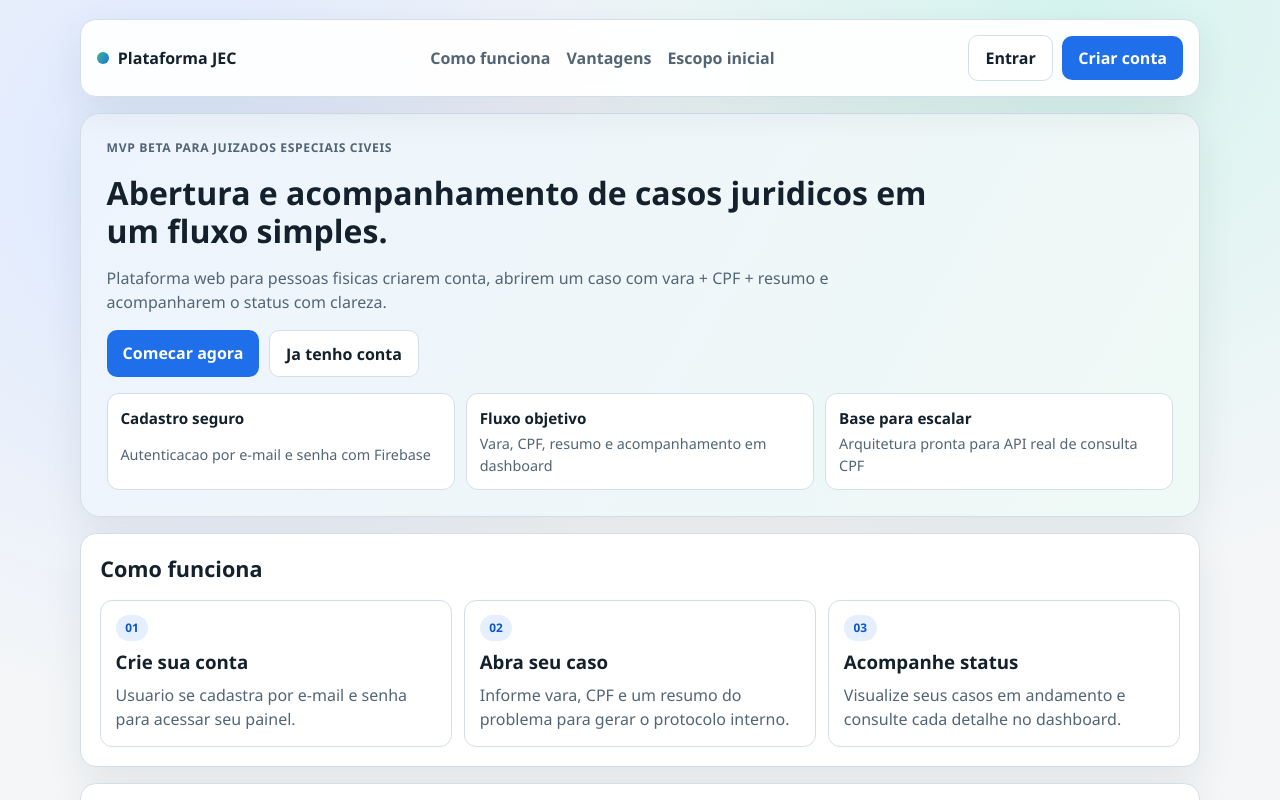
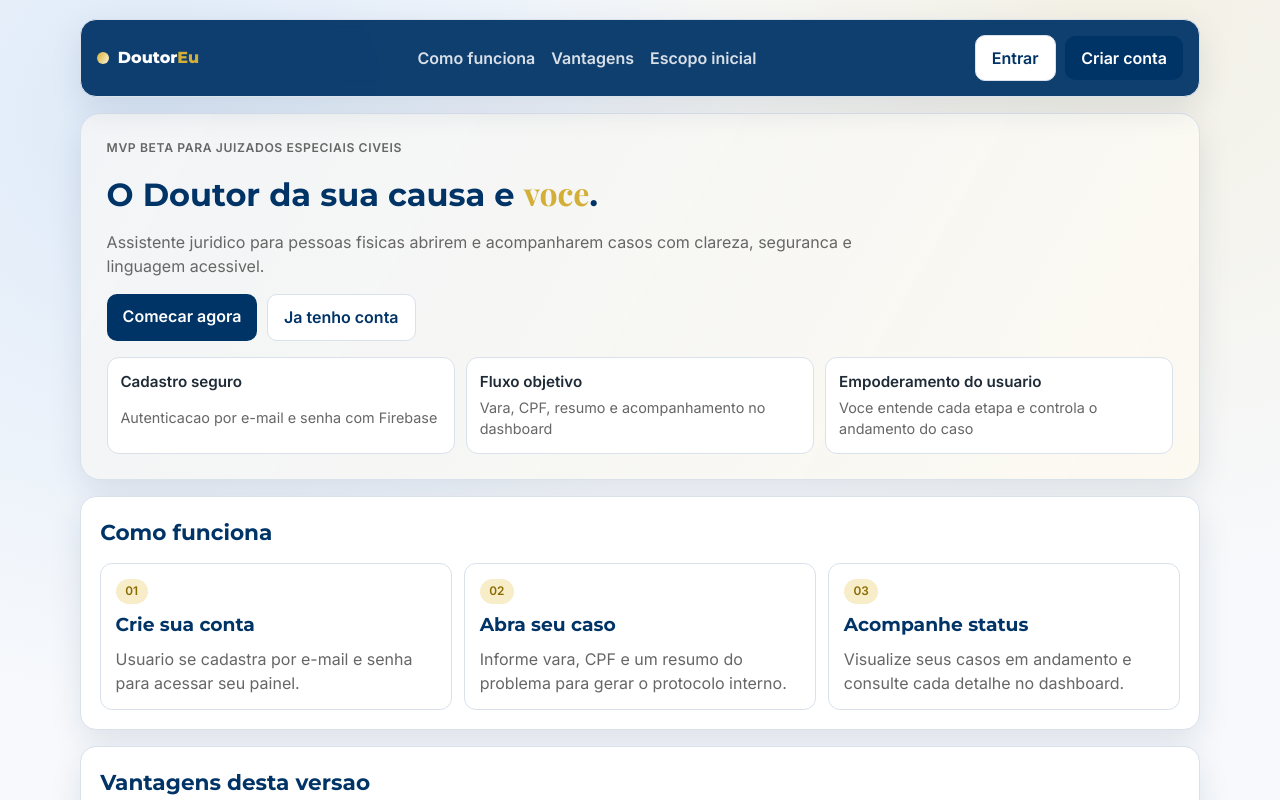
Before and after one commit to ProjetoTadeuADV/Projeto-TadeuADV, a React (Vite) app in the folder apps/web/: page / in a window 1280 px wide. Shown: the top 800 px of the page. Built offline with nearby package versions, Linux system fonts and the light colour scheme; no server answers.

Commit message:
Att_LandingPage_v0

```diff
--- a/apps/web/src/layout/AppLayout.tsx
+++ b/apps/web/src/layout/AppLayout.tsx
@@ -7,7 +7,7 @@ export function AppLayout() {
 
   async function handleLogout() {
     await logout();
-    navigate("/login");
+    navigate("/");
   }
 
   return (
@@ -15,7 +15,7 @@ export function AppLayout() {
       <header className="topbar">
         <div className="brand">
           <div className="brand-dot" />
-          <span>Plataforma JEC</span>
+          <span>Doutor<span className="brand-eu">Eu</span></span>
         </div>
 
         <nav className="topbar-nav">
--- a/apps/web/src/pages/LandingPage.tsx
+++ b/apps/web/src/pages/LandingPage.tsx
@@ -9,7 +9,7 @@ export function LandingPage() {
       <header className="landing-header">
         <div className="landing-brand">
           <div className="brand-dot" />
-          <span>Plataforma JEC</span>
+          <span>Doutor<span className="brand-eu">Eu</span></span>
         </div>
 
         <nav className="landing-nav">
@@ -39,10 +39,12 @@ export function LandingPage() {
       <main className="landing-main">
         <section className="hero-panel">
           <p className="hero-kicker">MVP beta para Juizados Especiais Civeis</p>
-          <h1>Abertura e acompanhamento de casos juridicos em um fluxo simples.</h1>
+          <h1>
+            O Doutor da sua causa e <span className="hero-highlight">voce</span>.
+          </h1>
           <p>
-            Plataforma web para pessoas fisicas criarem conta, abrirem um caso com vara + CPF
-            + resumo e acompanharem o status com clareza.
+            Assistente juridico para pessoas fisicas abrirem e acompanharem casos com clareza,
+            seguranca e linguagem acessivel.
           </p>
 
           <div className="hero-cta">
@@ -69,11 +71,11 @@ export function LandingPage() {
             </li>
             <li>
               <strong>Fluxo objetivo</strong>
-              <span>Vara, CPF, resumo e acompanhamento em dashboard</span>
+              <span>Vara, CPF, resumo e acompanhamento no dashboard</span>
             </li>
             <li>
-              <strong>Base para escalar</strong>
-              <span>Arquitetura pronta para API real de consulta CPF</span>
+              <strong>Empoderamento do usuario</strong>
+              <span>Voce entende cada etapa e controla o andamento do caso</span>
             </li>
           </ul>
         </section>
@@ -108,7 +110,7 @@ export function LandingPage() {
             </div>
             <div>
               <h3>Seguranca e privacidade</h3>
-              <p>Autenticacao centralizada no Firebase e base pronta para boas praticas LGPD.</p>
+              <p>Autenticacao com Firebase e base preparada para boas praticas de dados.</p>
             </div>
             <div>
               <h3>MVP orientado ao real</h3>
--- a/apps/web/src/styles.css
+++ b/apps/web/src/styles.css
@@ -1,16 +1,21 @@
+@import url("https://fonts.googleapis.com/css2?family=Inter:wght@400;500;600&family=Montserrat:wght@700;800&family=Playfair+Display:wght@700&display=swap");
+
 :root {
-  --bg: #f4f6f8;
+  --bg: #f7f9fc;
   --surface: #ffffff;
-  --surface-soft: #f0f4f8;
-  --ink: #14212c;
-  --muted: #536574;
-  --primary: #1f6feb;
-  --primary-strong: #0b56ca;
+  --surface-soft: #f4f7fb;
+  --ink: #1f2b36;
+  --muted: #666666;
+  --primary: #003366;
+  --primary-strong: #00264d;
+  --accent-gold: #d4af37;
+  --accent-blue: #4a90e2;
+  --success: #27ae60;
   --danger: #b12626;
-  --border: #d5dee7;
-  --shadow: 0 14px 40px rgba(20, 33, 44, 0.08);
+  --border: #d9e1eb;
+  --shadow: 0 12px 32px rgba(0, 39, 77, 0.1);
   --radius: 14px;
-  font-family: "Segoe UI", "SF Pro Text", "Helvetica Neue", sans-serif;
+  font-family: "Inter", "Segoe UI", sans-serif;
   line-height: 1.5;
   font-weight: 400;
   color: var(--ink);
@@ -29,8 +34,8 @@ body,
 
 body {
   background:
-    radial-gradient(circle at 14% 14%, #dce8ff 0%, transparent 35%),
-    radial-gradient(circle at 84% 0%, #d5f4ef 0%, transparent 35%),
+    radial-gradient(circle at 12% 10%, rgba(74, 144, 226, 0.15) 0%, transparent 38%),
+    radial-gradient(circle at 88% 0%, rgba(212, 175, 55, 0.12) 0%, transparent 36%),
     var(--bg);
 }
 
@@ -52,7 +57,16 @@ button {
   cursor: pointer;
   background: var(--primary);
   color: #fff;
-  font-weight: 600;
+  font-family: "Montserrat", "Inter", sans-serif;
+  font-weight: 700;
+  letter-spacing: 0.01em;
+  transition: transform 120ms ease, box-shadow 120ms ease, background-color 120ms ease;
+}
+
+button:hover {
+  background: var(--primary-strong);
+  transform: translateY(-1px);
+  box-shadow: 0 8px 20px rgba(0, 39, 77, 0.22);
 }
 
 button:disabled {
@@ -68,6 +82,13 @@ select {
   border-radius: 10px;
   padding: 0.7rem 0.8rem;
   background: #fff;
+}
+
+h1,
+h2,
+h3 {
+  font-family: "Montserrat", "Inter", sans-serif;
+  color: var(--primary);
 }
 
 textarea {
@@ -98,7 +119,7 @@ textarea {
 
 .auth-card h1 {
   margin: 0;
-  font-size: 1.7rem;
+  font-size: 1.8rem;
 }
 
 .auth-card p {
@@ -123,7 +144,7 @@ textarea {
 }
 
 .helper-text a {
-  color: var(--primary-strong);
+  color: var(--accent-blue);
   text-decoration: none;
 }
 
@@ -140,8 +161,8 @@ textarea {
   align-items: center;
   justify-content: space-between;
   padding: 0.95rem 1.2rem;
-  background: rgba(255, 255, 255, 0.95);
-  border-bottom: 1px solid var(--border);
+  background: rgba(0, 51, 102, 0.95);
+  border-bottom: 1px solid rgba(255, 255, 255, 0.18);
   backdrop-filter: blur(8px);
 }
 
@@ -149,14 +170,20 @@ textarea {
   display: flex;
   align-items: center;
   gap: 0.55rem;
-  font-weight: 700;
+  font-family: "Montserrat", "Inter", sans-serif;
+  font-weight: 800;
+  color: #fff;
 }
 
 .brand-dot {
   width: 12px;
   height: 12px;
   border-radius: 50%;
-  background: linear-gradient(120deg, #37b982, #1f6feb);
+  background: linear-gradient(120deg, var(--accent-gold), #fff7d4);
+}
+
+.brand-eu {
+  color: var(--accent-gold);
 }
 
 .topbar-nav {
@@ -167,11 +194,11 @@ textarea {
 .topbar-nav a {
   text-decoration: none;
   font-weight: 600;
-  color: var(--muted);
+  color: rgba(255, 255, 255, 0.82);
 }
 
 .topbar-nav a:hover {
-  color: var(--primary-strong);
+  color: #fff;
 }
 
 .topbar-user {
@@ -182,8 +209,8 @@ textarea {
 
 .ghost-button {
   background: transparent;
-  border: 1px solid var(--border);
-  color: var(--ink);
+  border: 1px solid rgba(255, 255, 255, 0.4);
+  color: #fff;
 }
 
 .main-content {
@@ -218,7 +245,8 @@ textarea {
   border-radius: 10px;
   background: var(--primary);
   color: #fff;
-  font-weight: 600;
+  font-family: "Montserrat", "Inter", sans-serif;
+  font-weight: 700;
   padding: 0.7rem 1rem;
 }
 
@@ -258,8 +286,8 @@ textarea {
 }
 
 .secondary-button {
-  background: #eff4fb;
-  color: var(--ink);
+  background: #eef4fc;
+  color: var(--primary);
   border: 1px solid var(--border);
 }
 
@@ -329,7 +357,7 @@ textarea {
   padding: 0.9rem 1rem;
   border: 1px solid var(--border);
   border-radius: 16px;
-  background: rgba(255, 255, 255, 0.92);
+  background: rgba(0, 51, 102, 0.94);
   backdrop-filter: blur(6px);
   box-shadow: var(--shadow);
 }
@@ -338,7 +366,9 @@ textarea {
   display: flex;
   align-items: center;
   gap: 0.55rem;
-  font-weight: 700;
+  font-family: "Montserrat", "Inter", sans-serif;
+  font-weight: 800;
+  color: #fff;
   white-space: nowrap;
 }
 
@@ -349,13 +379,13 @@ textarea {
 }
 
 .landing-nav a {
-  color: var(--muted);
+  color: rgba(255, 255, 255, 0.84);
   text-decoration: none;
   font-weight: 600;
 }
 
 .landing-nav a:hover {
-  color: var(--primary-strong);
+  color: #fff;
 }
 
 .landing-actions {
@@ -373,7 +403,7 @@ textarea {
 
 .hero-panel {
   background:
-    linear-gradient(120deg, rgba(31, 111, 235, 0.08), rgba(55, 185, 130, 0.08)),
+    linear-gradient(120deg, rgba(0, 51, 102, 0.05), rgba(212, 175, 55, 0.07)),
     #fff;
   border: 1px solid var(--border);
   border-radius: 20px;
@@ -385,7 +415,7 @@ textarea {
 
 .hero-kicker {
   margin: 0;
-  color: var(--primary-strong);
+  color: var(--accent-blue);
   font-weight: 700;
   letter-spacing: 0.05em;
   text-transform: uppercase;
@@ -397,6 +427,12 @@ textarea {
   font-size: clamp(1.6rem, 2.5vw, 2.6rem);
   max-width: 840px;
   line-height: 1.2;
+}
+
+.hero-highlight {
+  font-family: "Playfair Display", Georgia, serif;
+  color: var(--accent-gold);
+  font-weight: 700;
 }
 
 .hero-panel > p {
@@ -426,7 +462,7 @@ textarea {
 
 .hero-secondary {
   background: #fff;
-  color: var(--ink);
+  color: var(--primary);
   border: 1px solid var(--border);
 }
 
@@ -499,8 +535,8 @@ textarea {
   width: fit-content;
   font-size: 0.74rem;
   font-weight: 700;
-  color: var(--primary-strong);
-  background: #e6effe;
+  color: #8b6b00;
+  background: #f7edc9;
   border-radius: 999px;
   padding: 0.25rem 0.6rem;
 }
@@ -512,7 +548,7 @@ textarea {
 }
 
 .value-list div {
-  border-left: 3px solid #9cbaf5;
+  border-left: 3px solid var(--accent-blue);
   padding-left: 0.8rem;
 }
 
```
